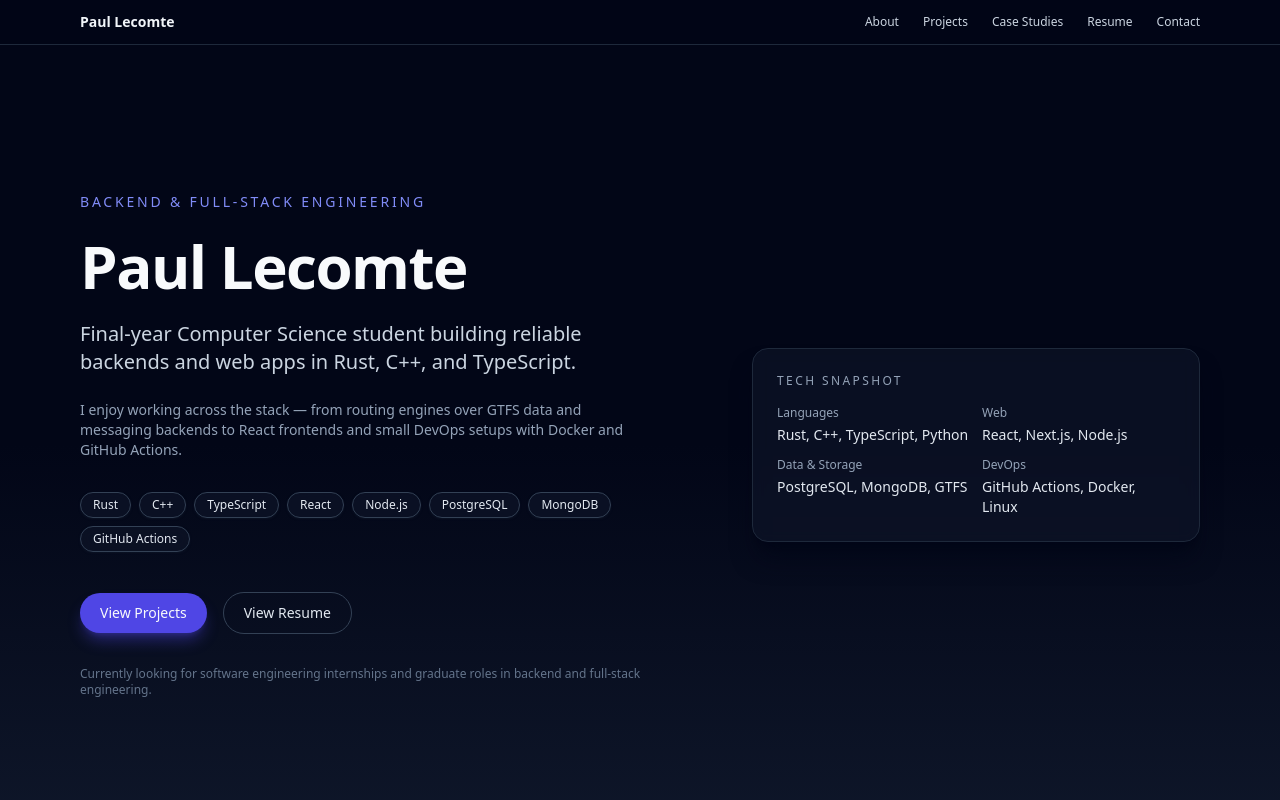
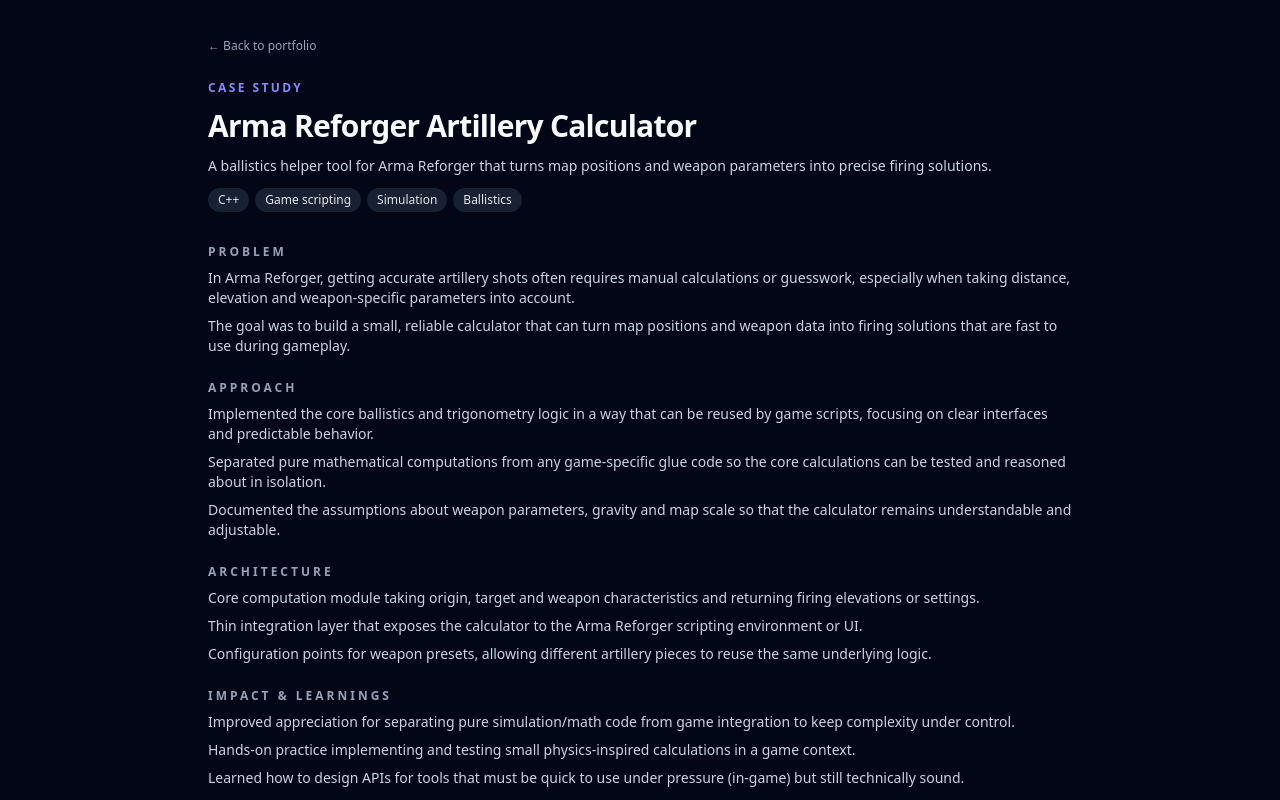
Before and after one commit to Paul-Lecomte/personal_portfolio, a React (Vite) app: page /project/arma-reforger-artillery-calculator in a window 1280 px wide. Shown: the top 800 px of the page. Built offline with nearby package versions, Linux system fonts and the light colour scheme.

Commit message:
update on the projects

```diff
--- a/package.json
+++ b/package.json
@@ -11,7 +11,8 @@
   },
   "dependencies": {
     "react": "^18.3.1",
-    "react-dom": "^18.3.1"
+    "react-dom": "^18.3.1",
+    "react-router-dom": "^6.28.0"
   },
   "devDependencies": {
     "@types/react": "^18.3.3",
--- a/src/App.tsx
+++ b/src/App.tsx
@@ -1,28 +1,26 @@
 import type React from 'react';
+import { BrowserRouter, Routes, Route, Link } from 'react-router-dom';
 import Hero from './components/Hero';
 import About from './components/About';
 import Projects from './components/Projects';
-import CaseStudies from './components/CaseStudies';
 import Resume from './components/Resume';
 import Contact from './components/Contact';
+import ProjectDetail from './pages/ProjectDetail';
 
-const App: React.FC = () => {
+const MainPage: React.FC = () => {
   return (
     <div className="min-h-screen bg-slate-950 text-slate-100">
       <header className="sticky top-0 z-20 border-b border-slate-800 bg-slate-950/80 backdrop-blur">
         <div className="mx-auto flex max-w-6xl items-center justify-between px-4 py-3">
-          <a href="#home" className="text-sm font-semibold text-slate-100">
+          <Link to="/" className="text-sm font-semibold text-slate-100">
             Paul Lecomte
-          </a>
+          </Link>
           <nav className="hidden gap-6 text-xs font-medium text-slate-300 sm:flex">
             <a href="#about" className="hover:text-brand-soft">
               About
             </a>
             <a href="#projects" className="hover:text-brand-soft">
               Projects
-            </a>
-            <a href="#case-studies" className="hover:text-brand-soft">
-              Case Studies
             </a>
             <a href="#resume" className="hover:text-brand-soft">
               Resume
@@ -38,7 +36,6 @@
         <Hero />
         <About />
         <Projects />
-        <CaseStudies />
         <Resume />
         <Contact />
       </main>
@@ -46,4 +43,15 @@
   );
 };
 
+const App: React.FC = () => {
+  return (
+    <BrowserRouter>
+      <Routes>
+        <Route path="/" element={<MainPage />} />
+        <Route path="/project/:id" element={<ProjectDetail />} />
+      </Routes>
+    </BrowserRouter>
+  );
+};
+
 export default App;
--- a/src/components/Projects.tsx
+++ b/src/components/Projects.tsx
@@ -1,4 +1,5 @@
 import type React from 'react';
+import { Link } from 'react-router-dom';
 import { projects } from '../data/projects';
 
 const Projects: React.FC = () => {
@@ -11,11 +12,11 @@
           Featured Projects
         </h2>
         <p className="mt-4 text-2xl font-semibold tracking-tight text-slate-50 sm:text-3xl">
-          Selected work in routing, messaging and simulations.
+          Selected work in routing, web and simulations.
         </p>
         <p className="mt-3 max-w-2xl text-sm text-slate-300 sm:text-base">
-          A few projects that reflect how I think about systems: clear boundaries, strong
-          correctness guarantees and a focus on making complex behavior understandable.
+          Each project has its own short case study describing the problem, approach, architecture
+          and impact.
         </p>
 
         <div className="mt-10 grid gap-6 md:grid-cols-2">
@@ -42,13 +43,13 @@
                 <p className="mt-3 text-sm text-slate-300">{project.summary}</p>
               </div>
               <div className="mt-4 pt-2">
-                <a
-                  href={`#case-${project.id}`}
+                <Link
+                  to={`/project/${project.id}`}
                   className="inline-flex items-center text-sm font-medium text-brand-soft hover:text-brand-primary"
                 >
-                  Read case study
+                  View case study
                   <span className="ml-1 text-xs">→</span>
-                </a>
+                </Link>
               </div>
             </article>
           ))}
--- /dev/null
+++ b/src/pages/ProjectDetail.tsx
@@ -0,0 +1,78 @@
+import type React from 'react';
+import { useParams, Link } from 'react-router-dom';
+import { projects } from '../data/projects';
+
+const ProjectDetail: React.FC = () => {
+  const { id } = useParams<{ id: string }>();
+
+  const project = projects.find((p) => p.id === id);
+
+  if (!project) {
+    return (
+      <main className="min-h-screen bg-slate-950 text-slate-100">
+        <div className="mx-auto flex min-h-screen max-w-4xl flex-col items-start justify-center px-4">
+          <p className="text-sm text-slate-400">Project not found.</p>
+          <Link
+            to="/?section=projects#projects"
+            className="mt-4 inline-flex items-center rounded-full border border-slate-700 px-4 py-2 text-sm font-medium text-slate-200 hover:border-brand-soft hover:text-brand-soft"
+          >
+            ← Back to portfolio
+          </Link>
+        </div>
+      </main>
+    );
+  }
+
+  return (
+    <main className="min-h-screen bg-slate-950 text-slate-100">
+      <div className="mx-auto max-w-4xl px-4 py-8">
+        <Link
+          to="/?section=projects#projects"
+          className="inline-flex items-center text-xs font-medium text-slate-400 hover:text-brand-soft"
+        >
+          ← Back to portfolio
+        </Link>
+
+        <header className="mt-6 space-y-3">
+          <p className="text-xs font-semibold uppercase tracking-[0.2em] text-brand-soft">
+            Case Study
+          </p>
+          <h1 className="text-2xl font-semibold tracking-tight text-slate-50 sm:text-3xl">
+            {project.title}
+          </h1>
+          <p className="text-sm text-slate-300">{project.tagline}</p>
+          <div className="mt-2 flex flex-wrap gap-1.5">
+            {project.tech.map((t) => (
+              <span
+                key={t}
+                className="rounded-full bg-slate-800/80 px-2.5 py-1 text-xs text-slate-200"
+              >
+                {t}
+              </span>
+            ))}
+          </div>
+        </header>
+
+        <section className="mt-8 space-y-6 text-sm text-slate-300">
+          {(['problem', 'approach', 'architecture', 'impact'] as const).map((key) => {
+            const section = project.caseStudy[key];
+            return (
+              <article key={key} className="space-y-2">
+                <h2 className="text-xs font-semibold uppercase tracking-[0.25em] text-slate-400">
+                  {section.title}
+                </h2>
+                <div className="space-y-2">
+                  {section.content.map((p, idx) => (
+                    <p key={idx}>{p}</p>
+                  ))}
+                </div>
+              </article>
+            );
+          })}
+        </section>
+      </div>
+    </main>
+  );
+};
+
+export default ProjectDetail;
```
Also changed, not shown: 1 other file (tests, documents, lock files or other folders).
